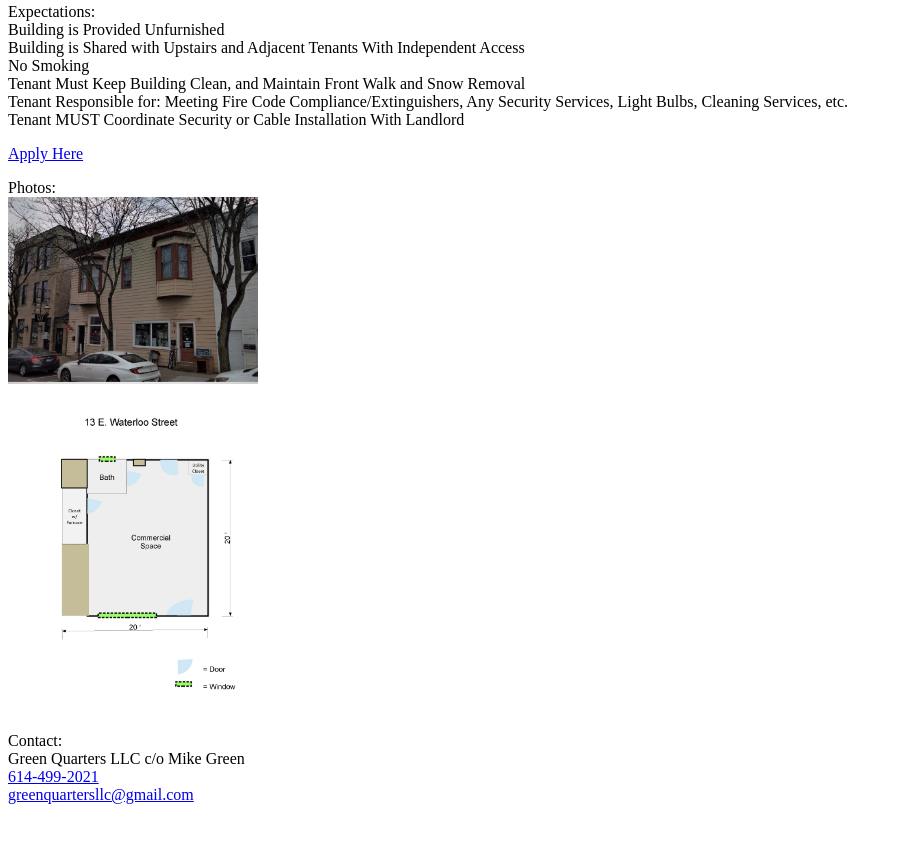
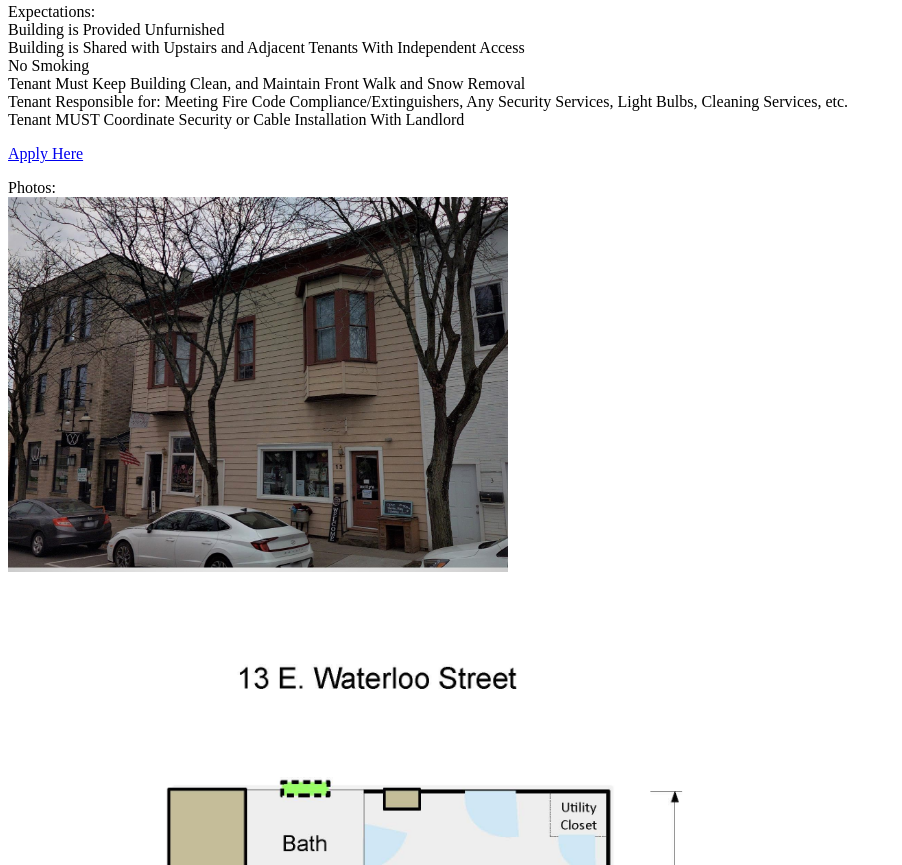
Before and after one commit to kfgreen/13-Waterloo, a plain HTML site: page index.html in a window 1280 px wide. Shown: the part 395-1260 px from the top of the page, without its empty margins (0-902 px from the left). Before the commit the page ends 1215 px from the top, so only its background shows below. Drawn offline with Linux system fonts and the light colour scheme.

Commit message:
Update index.html

```diff
--- a/index.html
+++ b/index.html
@@ -36,8 +36,8 @@ Tenant MUST Coordinate Security or Cable Installation With Landlord<br>
 <a href="https://forms.gle/opX2eCcJHkXJdDum8">Apply Here</a><br>
 </p><p>
 Photos:<br>
-<img width="250px" src="https://kfgreen.github.io/13-Waterloo/Outside.jpg"><br>
-<img width="250px" src="https://kfgreen.github.io/13-Waterloo/Layout.jpg"><br>
+<img width="500px" src="https://kfgreen.github.io/13-Waterloo/Outside.jpg"><br>
+<img width="750px" src="https://kfgreen.github.io/13-Waterloo/Layout.jpg"><br>
 </p><p>
 Contact:<br>
 Green Quarters LLC<vr>
```
